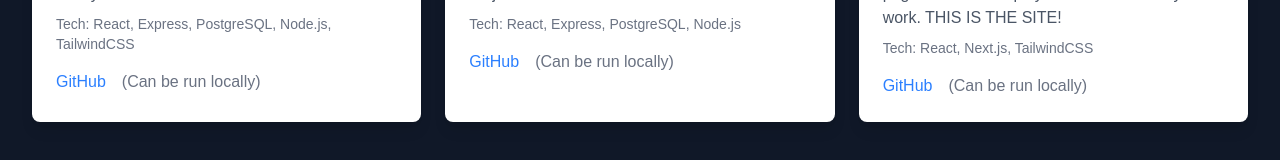
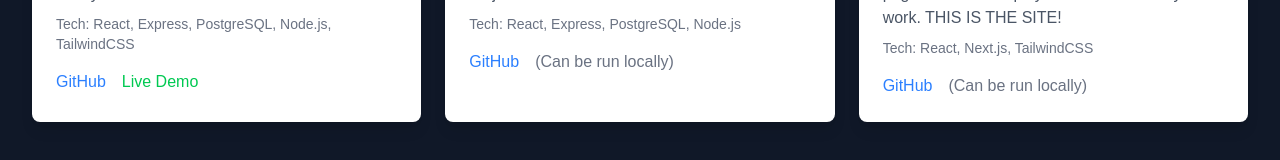
Before and after one commit to NickVendetti/Portfolio, a Next.js app: page /projects in a window 1280 px wide. Shown: the part 258-418 px from the top of the page. Built offline with nearby package versions, Linux system fonts and the light colour scheme.

Commit message:
fixed function for live demo

```diff
--- a/src/app/projects/page.js
+++ b/src/app/projects/page.js
@@ -6,7 +6,7 @@ export default function Projects() {
         "A platform for discovering photographers based on style and location.",
       techStack: ["React", "Express", "PostgreSQL", "Node.js", "TailwindCSS"],
       github: "https://github.com/NickVendetti/photo-finder",
-      Site: "https://photo-finder-ten.vercel.app/"
+      demo: "https://photo-finder-ten.vercel.app/"
     },
     {
       name: "Jobly",
```
